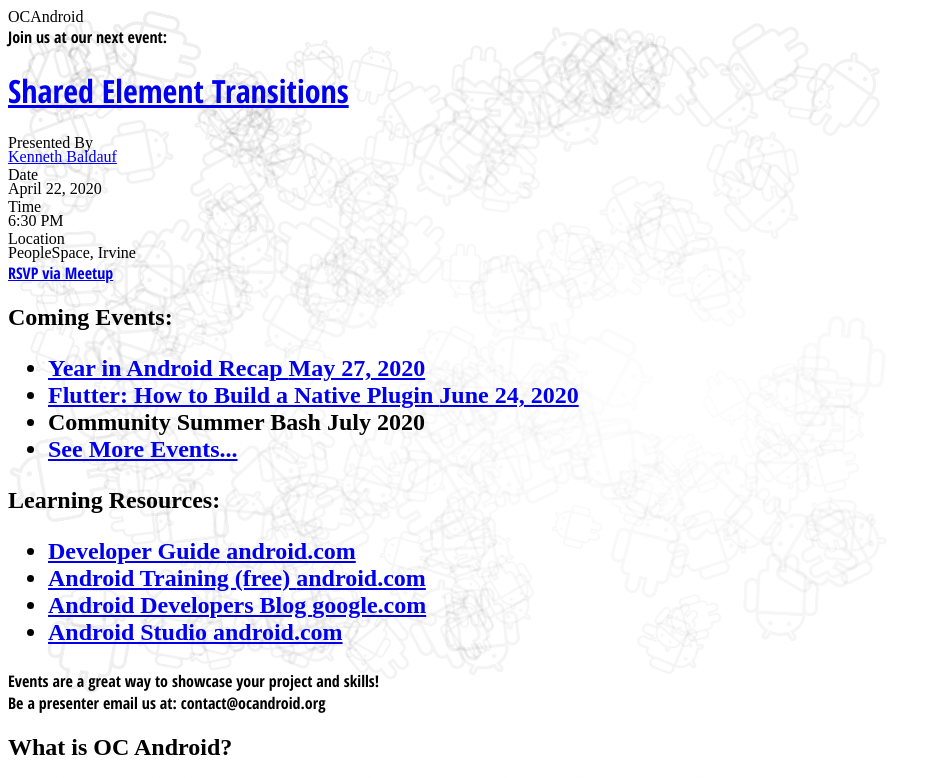
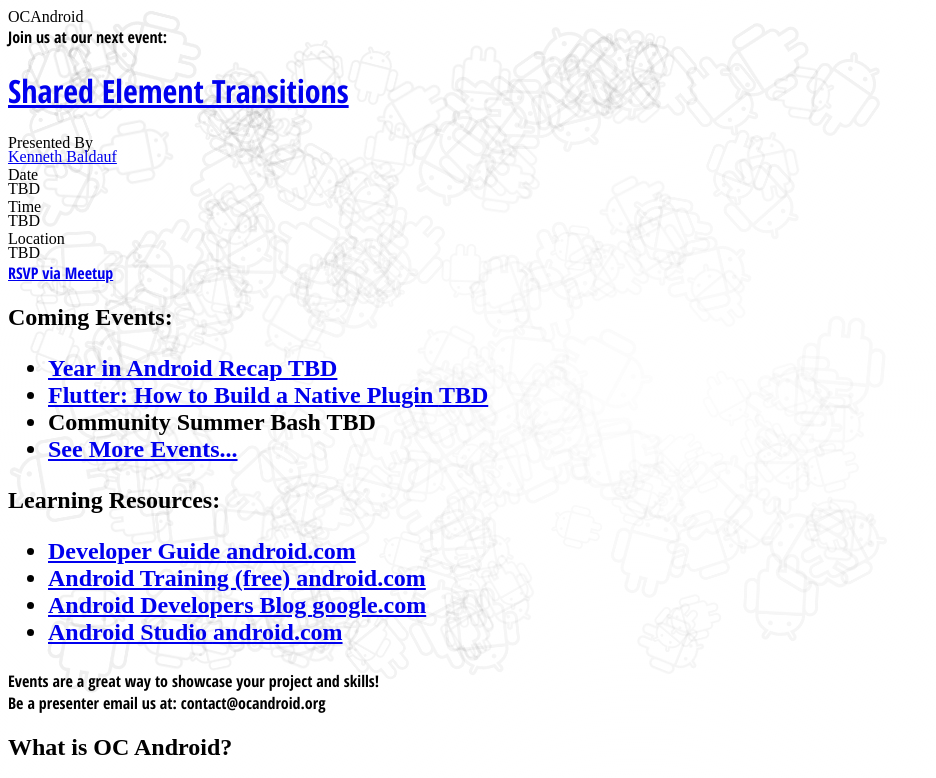
Before and after one commit to OCAndroid/website, a website: page src/index.html in a window 1280 px wide. Shown: the top 778 px of the page, without its empty margins (0-936 px from the left). Drawn offline with Linux system fonts and the light colour scheme.

Commit message:
Remove Dates from Events

```diff
--- a/src/index.html
+++ b/src/index.html
@@ -62,17 +62,17 @@
         <div class="event-information mt-4 flex-col text-center md:text-left md:flex-row">
           <div class="event-information-attribute">
             <div class="event-information-label">Date</div>
-            <div class="event-information-value">April 22, 2020</div>
+            <div class="event-information-value">TBD</div>
           </div>
 
           <div class="event-information-attribute">
             <div class="event-information-label">Time</div>
-            <div class="event-information-value">6:30 PM</div>
+            <div class="event-information-value">TBD</div>
           </div>
 
           <div class="event-information-attribute">
             <div class="event-information-label">Location</div>
-            <div class="event-information-value">PeopleSpace, Irvine</div>
+            <div class="event-information-value">TBD</div>
           </div>
         </div>
 
@@ -88,9 +88,9 @@
         <div class="flex-grow">
           <h2 class="uppercase text-xl">Coming Events:<h2>
           <ul class="bg-gray-200 px-4 py-4 leading-loose">
-            <li class="font-bold text-blue-700"><a href="https://www.meetup.com/OC-Android-Developers/events/268805889/" target="_blank">Year in Android Recap <span class="text-gray-500">May 27, 2020</span></a></li>
-            <li class="font-bold text-blue-700"><a href="https://www.meetup.com/OC-Android-Developers/events/268806067/" target="_blank">Flutter: How to Build a Native Plugin <span class="text-gray-500">June 24, 2020</span></a></li>
-            <li class="font-bold text-gray-700">Community Summer Bash <span class="text-gray-500">July 2020</span></li>
+            <li class="font-bold text-blue-700"><a href="https://www.meetup.com/OC-Android-Developers/events/268805889/" target="_blank">Year in Android Recap <span class="text-gray-500">TBD</span></a></li>
+            <li class="font-bold text-blue-700"><a href="https://www.meetup.com/OC-Android-Developers/events/268806067/" target="_blank">Flutter: How to Build a Native Plugin <span class="text-gray-500">TBD</span></a></li>
+            <li class="font-bold text-gray-700">Community Summer Bash <span class="text-gray-500">TBD</span></li>
             <li class="font-bold text-blue-700 text-right"><a href="https://www.meetup.com/OC-Android-Developers/events" target="_blank">See More Events...</a></li>
           </ul>
         </div>
```
